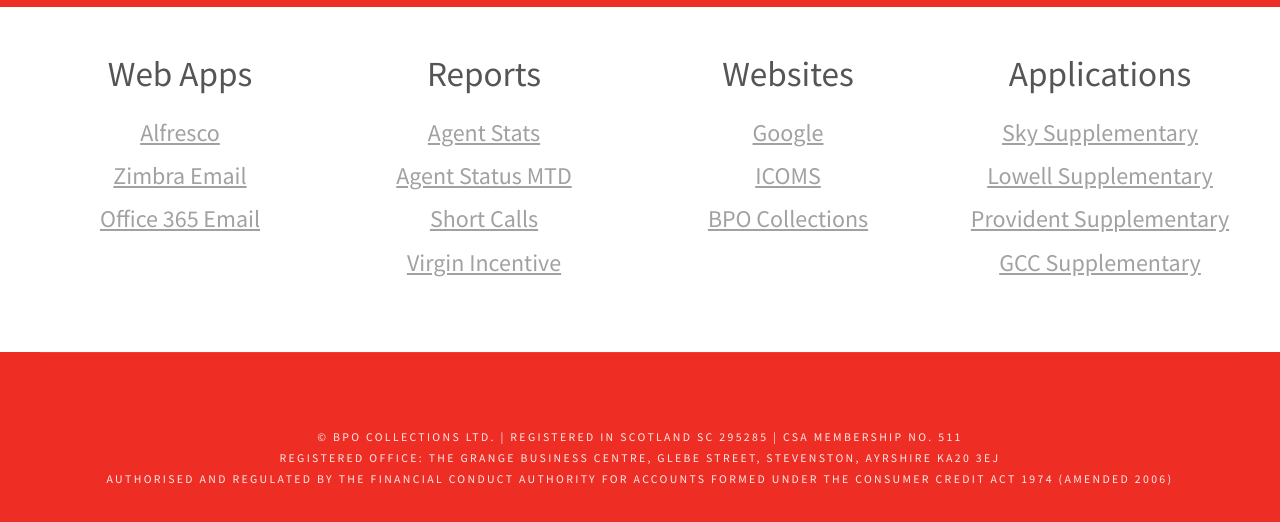
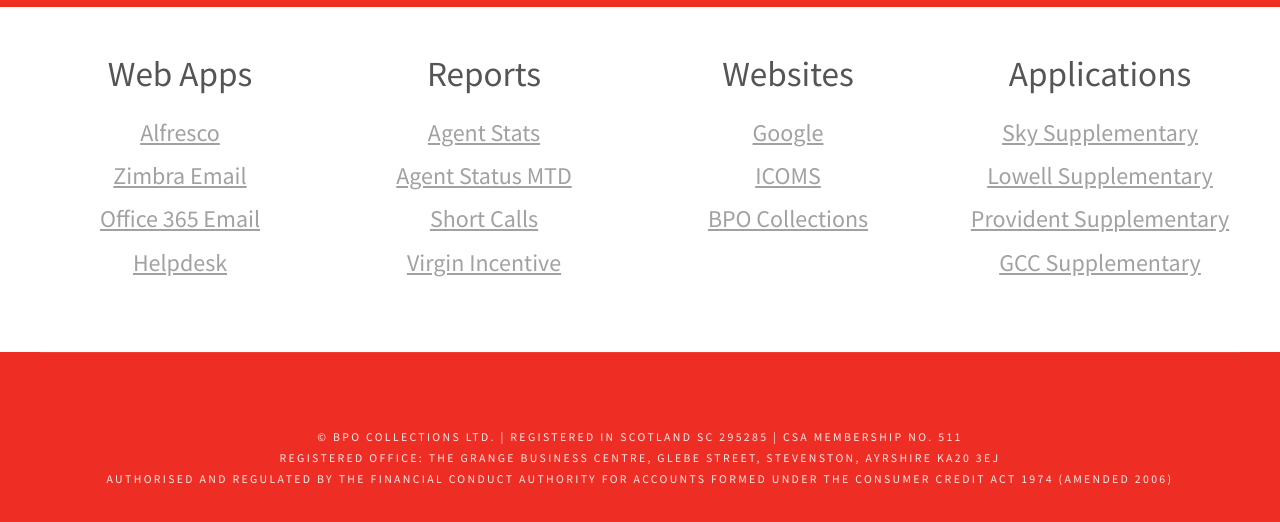
Before and after one commit to rossmcbain/BPO-Intranet, a plain HTML site: page index.html in a window 1280 px wide. Shown: the part 402-924 px from the top of the page. Drawn offline with Linux system fonts and the light colour scheme.

Commit message:
Added helpdesk link

```diff
--- a/index.html
+++ b/index.html
@@ -56,7 +56,8 @@ Released   : 20140208
                 <p style="font-size:18pt;">
 			<a href="http://intranet.bpocollections.co.uk:8080/share/page/site/bpocollections/dashboard">Alfresco</a><br/>
             <a href="https://mail.bpocollections.co.uk/">Zimbra Email</a><br/>
-            <a href="https://portal.microsoftonline.com/">Office 365 Email</a>
+            <a href="https://portal.microsoftonline.com/">Office 365 Email</a><br/>
+            <a href="http://helpdesk.bpocollections.co.uk:8080/portal">Helpdesk</a>
             </p>
 			</div>
 			<div class="column2">
```
